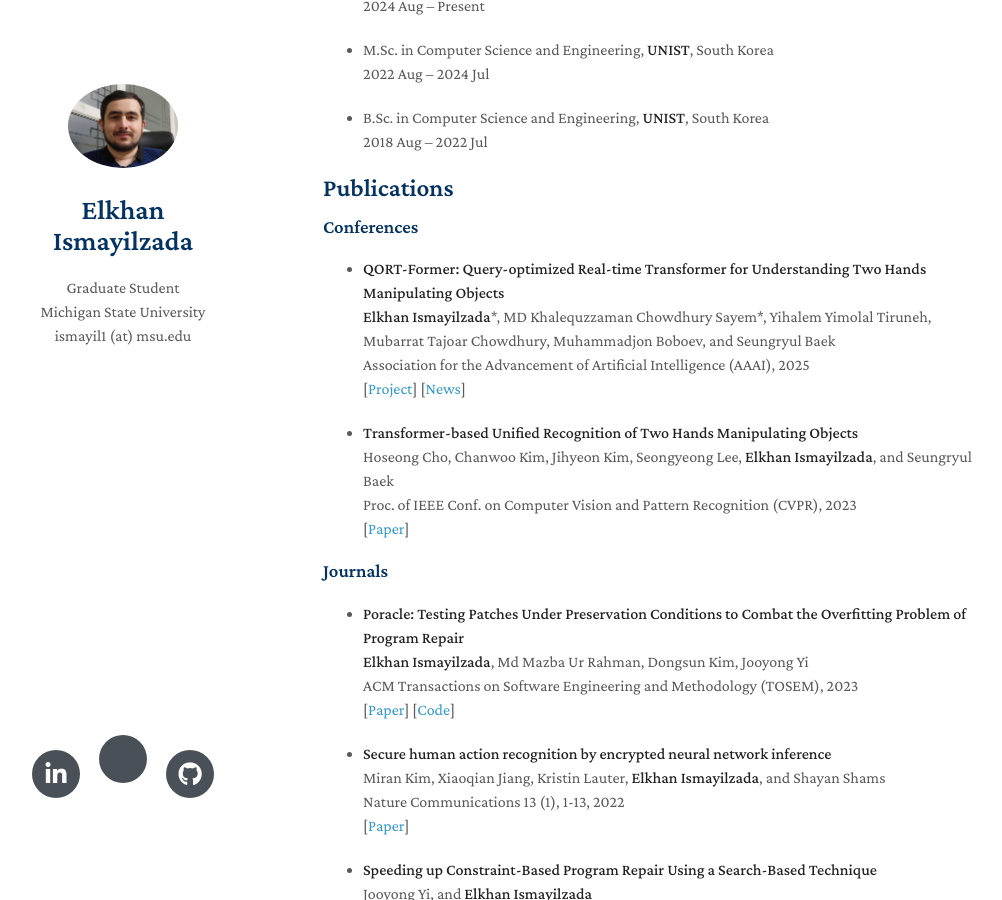
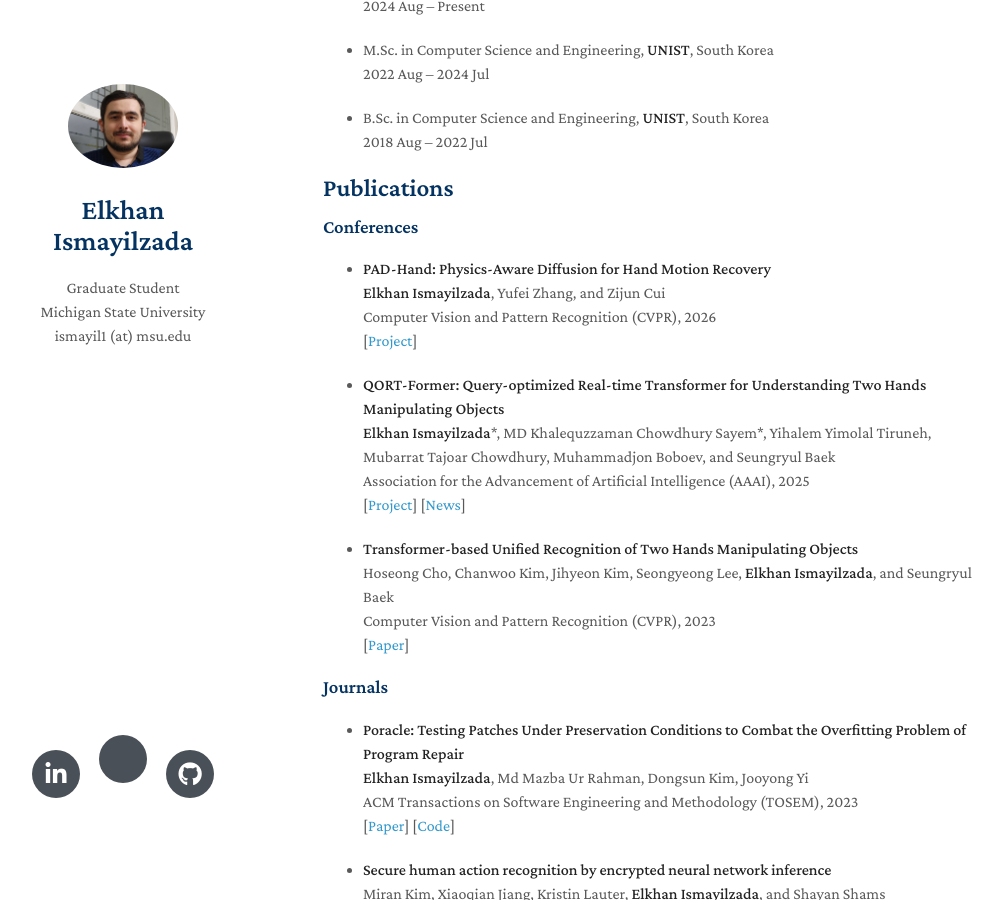
Before and after one commit to elkhanzada/elkhanzada.github.io, a Jekyll site: the page built from index.md, in a window 1280 px wide and 900 px high, scrolled down 360 px. Shown: the whole window, without its empty margins (147-1149 px from the left). Built offline with Jekyll 4.4.1, drawn with Linux system fonts in a browser that asks for light colours; nearby versions of some CDN libraries; a style sheet for code colours, icons or effects is not loaded; our own code applies the rules of GitHub Pages for plain Markdown files.

Commit message:
Update index.md

```diff
--- a/index.md
+++ b/index.md
@@ -24,6 +24,14 @@ I am a PhD student in [CSE](https://engineering.msu.edu/about/departments/cse) a
 ## Publications
 
 ### Conferences
+- **PAD-Hand: Physics-Aware Diffusion for Hand Motion Recovery**
+  <br>
+  **Elkhan Ismayilzada**, Yufei Zhang, and Zijun Cui
+  <br>
+  Computer Vision and Pattern Recognition (CVPR), 2026
+  <br>
+  [[Project](https://elkhanzada.github.io/pad-hand/)]
+
 - **QORT-Former: Query-optimized Real-time Transformer for Understanding Two Hands Manipulating Objects**
   <br>
   **Elkhan Ismayilzada**\*, MD Khalequzzaman Chowdhury Sayem\*, Yihalem Yimolal Tiruneh, Mubarrat Tajoar Chowdhury, Muhammadjon Boboev, and Seungryul Baek
@@ -37,7 +45,7 @@ I am a PhD student in [CSE](https://engineering.msu.edu/about/departments/cse) a
   <br>
   Hoseong Cho, Chanwoo Kim, Jihyeon Kim, Seongyeong Lee, **Elkhan Ismayilzada**, and Seungryul Baek
   <br>
-  Proc. of IEEE Conf. on Computer Vision and Pattern Recognition (CVPR), 2023
+  Computer Vision and Pattern Recognition (CVPR), 2023
   <br>
   [[Paper](https://openaccess.thecvf.com/content/CVPR2023/papers/Cho_Transformer-Based_Unified_Recognition_of_Two_Hands_Manipulating_Objects_CVPR_2023_paper.pdf)]
 
```
